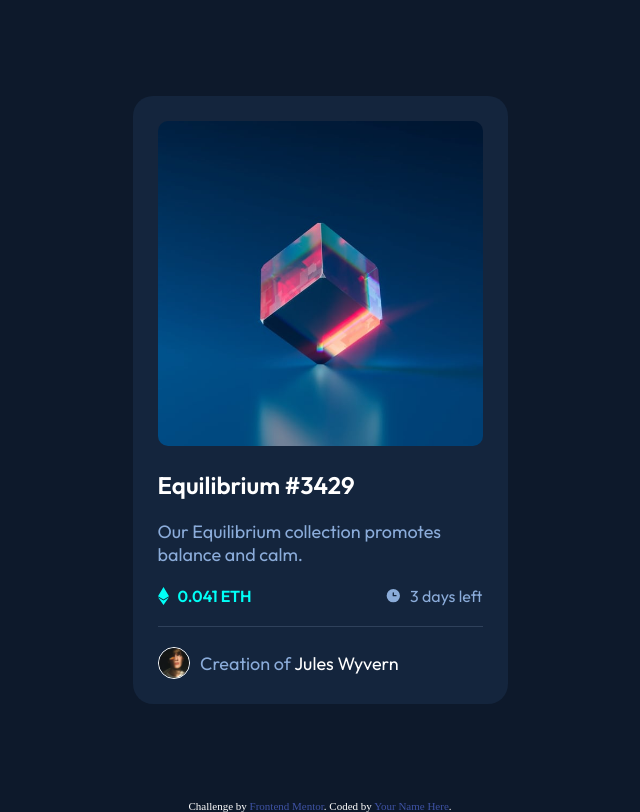
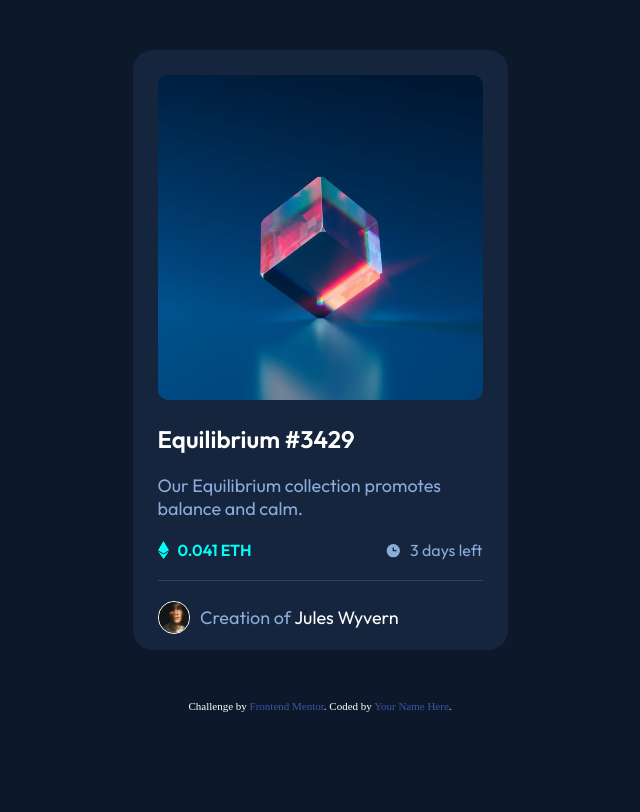
Before and after one commit to lucasdev2/nft-preview-card-component, a plain HTML site: page index.html in a window 1280 px wide. Shown: the whole page, without its empty margins (320-960 px from the left). Drawn offline with Linux system fonts and the light colour scheme.

Commit message:
Update style.css

```diff
--- a/style.css
+++ b/style.css
@@ -7,7 +7,7 @@
 
 body{
     background-color: hsl(217, 54%, 11%);
-    height: 100vh;
+    height: 700px;
 }
 a{
     color: hsl(0, 0%, 100%);
@@ -22,9 +22,11 @@ main{
 }
 main section{
     width: 375px;
+    height: 600px;
     background-color: hsl(216, 50%, 16%);
     padding: 25px;
     border-radius: 20px;
+
 }
 main section img{
     width: 100%;
```
